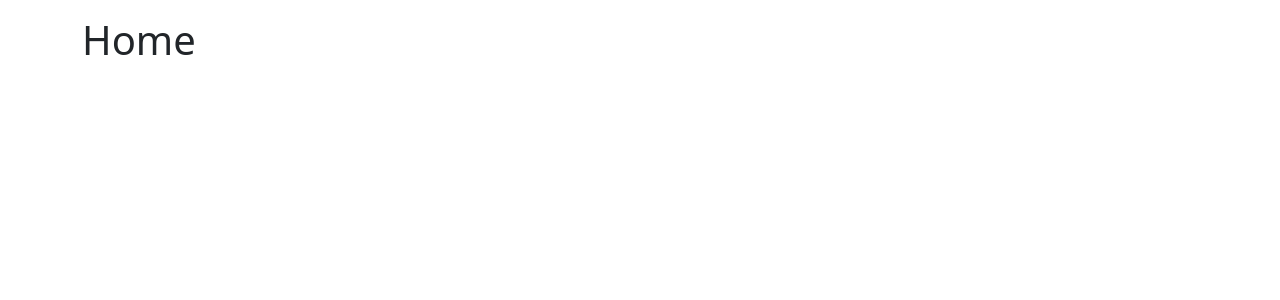
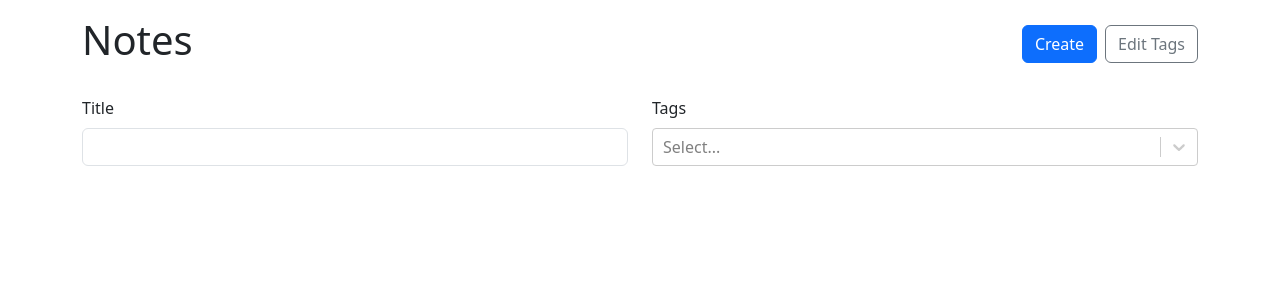
Before and after one commit to Harsh7258/MarkDow-n-ote, a React (Vite) app: page / in a window 1280 px wide. Shown: the top 300 px of the page. Built offline with nearby package versions, Linux system fonts and the light colour scheme.

Commit message:
note list page

```diff
--- a/src/App.tsx
+++ b/src/App.tsx
@@ -5,6 +5,7 @@
 
 import { useLocalStorage } from "./useLocalStroage";
 import { NewNote } from './NewNotes';
+import { NoteList } from "./NoteList";
 import { Container } from 'react-bootstrap';
 
 // Type --> is a convenient way to refer to the different properties and functions that a value has. A value is anything that you can assign to a variable e.g., a number, a string, an array, an object, and a function.
@@ -64,7 +65,12 @@
     <>
      <Container className='my-3'>
       <Routes>
-        <Route path='/' element={<h1>Home</h1>} />
+        <Route path='/'
+        element={
+        <NoteList
+        notes={noteWithTags}
+        availableTags={tags}/>
+        } />
         <Route
         path='/new'
         element={
--- /dev/null
+++ b/src/NodeList.module.css
@@ -0,0 +1,7 @@
+.card{
+    transition: translate ease-in-out 100ms, box-shadow ease-in-out 100ms ;
+}
+.card:hover, .card:focus{
+    translate: 0 -4px;
+    box-shadow: 0 6px 6px 0 rgba(0, 0, 0, 0.2);
+}
--- /dev/null
+++ b/src/NoteList.tsx
@@ -0,0 +1,109 @@
+import { useState, useMemo } from "react";
+import { Button, Form, Col, Row, Stack, Card, Badge } from "react-bootstrap";
+import {  Link } from "react-router-dom";
+import ReactSelect from "react-select";
+import { Tag } from "./App";
+
+import styles from "./NodeList.module.css";
+
+type NoteListProps = {
+    availableTags: Tag[]
+    notes: SimplifiedNote[]
+}
+
+type SimplifiedNote = {
+    tags: Tag[]
+    id: string
+    title: string
+}
+
+export function NoteList({ availableTags, notes }: NoteListProps){
+    const [selectedTags, setSelectedTags] = useState<Tag[]>([]);
+    const [title, setTitle] = useState("");
+
+    const filteredNotes = useMemo(() => {
+        return notes.filter(note => {
+            return (title === "" || note.title.toLowerCase().includes(title.toLowerCase())) &&
+            (selectedTags.length === 0 ||
+                selectedTags.every(tag => note.    tags.some(noteTag =>
+                     noteTag.id === tag.id)
+                ))
+        })
+    }, [title, selectedTags, notes]);
+
+    return <>
+    <Row className="align-items-center mb-4">
+        <Col><h1>Notes</h1></Col>
+        <Col xs="auto">
+            <Stack gap={2} direction="horizontal">
+                <Link to="/new">
+                    <Button variant="primary">
+                        Create
+                    </Button>
+                </Link>
+                <Button variant="outline-secondary">Edit Tags</Button>
+            </Stack>
+        </Col>
+    </Row>
+    <Form>
+        <Row className="mb-4">
+            <Col>
+            <Form.Group controlId='title'>
+                <Form.Label>Title</Form.Label>
+                <Form.Control
+                type='text'
+                value={title}
+                onChange={e => setTitle(e.target.value) }/>
+            </Form.Group>
+            </Col>
+            <Col>
+              <Form.Group controlId="tags">
+                    <Form.Label>Tags</Form.Label>
+                     <ReactSelect
+                     value={selectedTags.map(tag => {
+                        return {label: tag.label, value: tag.id}
+                    })}
+                    options= {availableTags.map(tag => {
+                         return {label: tag.label, value: tag.id}
+                     })}
+                    onChange={tags => {
+                         setSelectedTags(tags.map(tag => {
+                            return {label: tag.label, id: tag.value}
+                        }))
+                    }}
+                    isMulti/>
+                </Form.Group>
+            </Col>
+        </Row>
+    </Form>
+    <Row xs={1} sm={2} lg={3} xl={4} className="g-3" >
+        {filteredNotes.map(note => (
+            <Col key={note.id}>
+                <NoteCard id={note.id}
+                title={note.title}
+                tags={note.tags} />
+            </Col>
+        ))}
+    </Row>
+    </>
+}
+
+function NoteCard({ id, title, tags }: SimplifiedNote){
+    return <Card as={Link} to={`/${id}`} className={`h-100 text-reset text-decoration-none ${styles.card}`} >
+        <Card.Body>
+            <Stack gap={2} className="align-items-center justify-content-center h-100">
+                <span className="fs-5"> {title} </span>
+                {tags.length > 0 && (
+                    <Stack gap={1} direction="horizontal"
+                    className="justify-content-center felx-wrap" >
+                        {tags.map(tag => (
+                            <Badge className="text-truncate" key={tag.id}>
+                                {tag.label}
+                            </Badge>
+                        ))}
+                    </Stack>
+                )}
+            </Stack>
+        </Card.Body>
+    </Card>
+}
```
